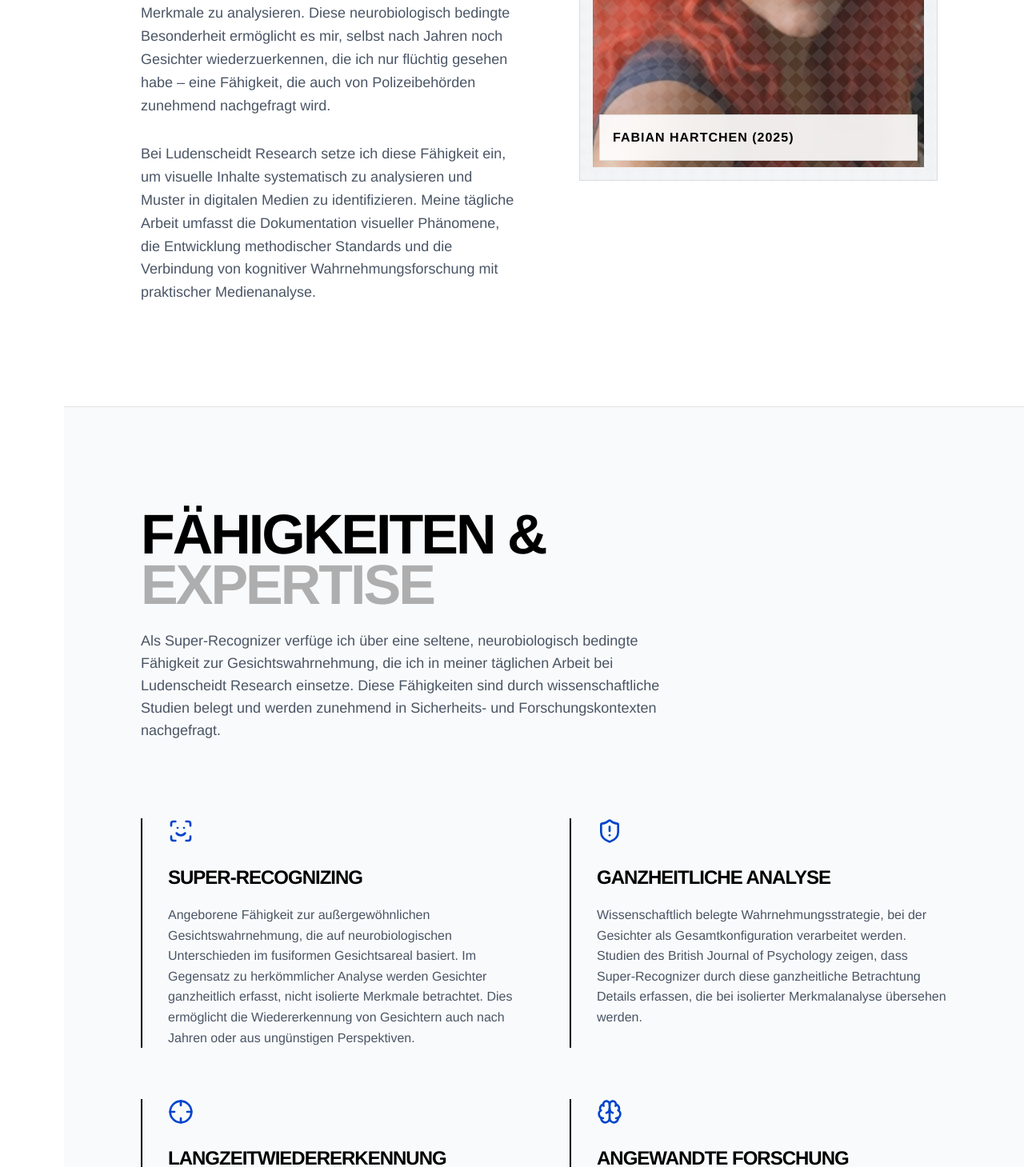
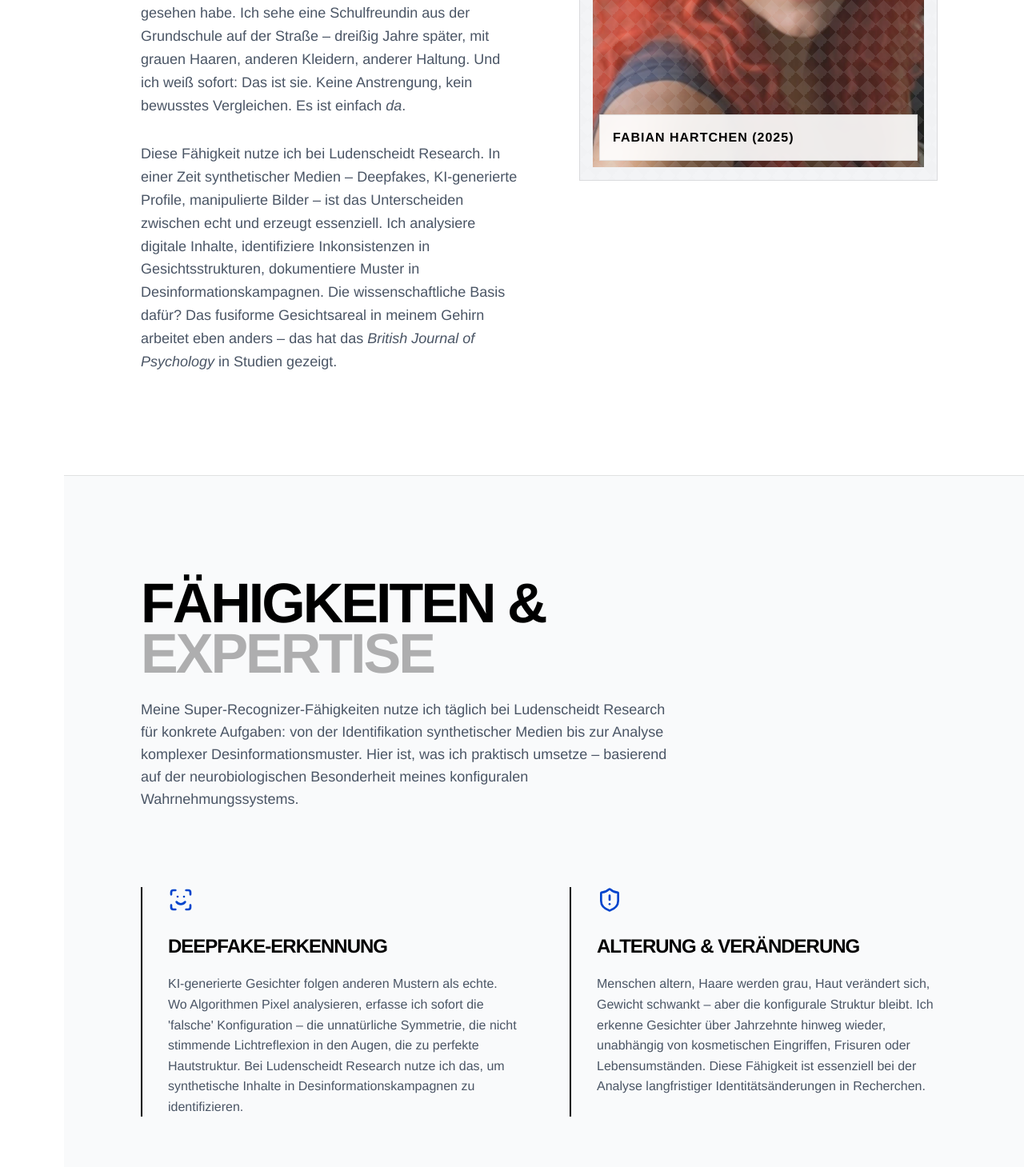
Before and after one commit to fabiana-hartchen/fabiana-hartchen.github.io, a React (Vite) app: page / in a window 1280 px wide. Shown: the part 1300-2759 px from the top of the page at 80% size. Built offline with nearby package versions, Linux system fonts and the light colour scheme.

Commit message:
Update App.tsx

```diff
--- a/src/App.tsx
+++ b/src/App.tsx
@@ -83,9 +83,9 @@ const HeroSection = ({ y }: { y: any }) => {
       <div className="flex-1 relative bg-gray-100 min-h-[50vh] md:min-h-screen flex flex-col justify-end p-8 md:p-12 border-l border-black/10">
         <motion.div style={{ y }} className="absolute inset-0 w-full h-full overflow-hidden">
           <img
-            src="https://picsum.photos/seed/cyber-eye-light/1920/1080?blur=1"
-            alt="Abstract Eye"
-            className="w-full h-full object-cover opacity-20 mix-blend-multiply"
+            src="https://images.unsplash.com/photo-1560969184-10fe20ce25ec?w=1920&h=1080&fit=crop&q=80&sat=-100"
+            alt="Brandenburger Tor Berlin"
+            className="w-full h-full object-cover opacity-15 mix-blend-multiply grayscale"
             referrerPolicy="no-referrer"
           />
         </motion.div>
@@ -121,13 +121,13 @@ const AboutSection = () => {
           </h2>
           <div className="space-y-8 text-gray-600 text-lg leading-[1.6]">
             <p>
-              Ich bin <strong className="text-black font-bold">Fabian Hartchen</strong> und arbeite als Researcher bei <a href="https://ludenscheidt-research.github.io" className="text-black hover:text-brand underline decoration-black/30 underline-offset-4 font-semibold">Ludenscheidt Research</a>. Zu den etwa <strong className="text-black">1-2% der Bevölkerung</strong> zähle ich zu den sogenannten <strong className="text-black">Super-Recognizern</strong> – Menschen mit einer angeborenen, außergewöhnlichen Fähigkeit zur Gesichtswahrnehmung.
+              Ich bin <strong className="text-black font-bold">Fabian Hartchen</strong>, Researcher bei <a href="https://ludenscheidt-research.github.io" className="text-black hover:text-brand underline decoration-black/30 underline-offset-4 font-semibold">Ludenscheidt Research</a> in Berlin, und gehöre zu den etwa <strong className="text-black">1-2% der Bevölkerung</strong>, die als <strong className="text-black">Super-Recognizer</strong> geboren wurden. Das bedeutet: Mein Gehirn verarbeitet Gesichter anders – nicht als Summe von Merkmalen, sondern als untrennbare Konfiguration.
             </p>
             <p>
-              Wissenschaftliche Studien (u.a. veröffentlicht im <em>British Journal of Psychology</em>) zeigen, dass Super-Recognizer Gesichter ganzheitlich wahrnehmen, statt isolierte Merkmale zu analysieren. Diese neurobiologisch bedingte Besonderheit ermöglicht es mir, selbst nach Jahren noch Gesichter wiederzuerkennen, die ich nur flüchtig gesehen habe – eine Fähigkeit, die auch von Polizeibehörden zunehmend nachgefragt wird.
+              In der Praxis erlebe ich das ständig. Ich erkenne den Mann vom Bäcker um die Ecke, den ich vor drei Jahren einmal gesehen habe. Ich sehe eine Schulfreundin aus der Grundschule auf der Straße – dreißig Jahre später, mit grauen Haaren, anderen Kleidern, anderer Haltung. Und ich weiß sofort: Das ist sie. Keine Anstrengung, kein bewusstes Vergleichen. Es ist einfach <em>da</em>.
             </p>
             <p>
-              Bei Ludenscheidt Research setze ich diese Fähigkeit ein, um visuelle Inhalte systematisch zu analysieren und Muster in digitalen Medien zu identifizieren. Meine tägliche Arbeit umfasst die Dokumentation visueller Phänomene, die Entwicklung methodischer Standards und die Verbindung von kognitiver Wahrnehmungsforschung mit praktischer Medienanalyse.
+              Diese Fähigkeit nutze ich bei Ludenscheidt Research. In einer Zeit synthetischer Medien – Deepfakes, KI-generierte Profile, manipulierte Bilder – ist das Unterscheiden zwischen echt und erzeugt essenziell. Ich analysiere digitale Inhalte, identifiziere Inkonsistenzen in Gesichtsstrukturen, dokumentiere Muster in Desinformationskampagnen. Die wissenschaftliche Basis dafür? Das fusiforme Gesichtsareal in meinem Gehirn arbeitet eben anders – das hat das <em>British Journal of Psychology</em> in Studien gezeigt.
             </p>
           </div>
         </motion.div>
@@ -161,23 +161,23 @@ const ExpertiseSection = () => {
   const skills = [
     {
       icon: <ScanFace className="w-8 h-8" />,
-      title: "Super-Recognizing",
-      desc: "Angeborene Fähigkeit zur außergewöhnlichen Gesichtswahrnehmung, die auf neurobiologischen Unterschieden im fusiformen Gesichtsareal basiert. Im Gegensatz zu herkömmlicher Analyse werden Gesichter ganzheitlich erfasst, nicht isolierte Merkmale betrachtet. Dies ermöglicht die Wiedererkennung von Gesichtern auch nach Jahren oder aus ungünstigen Perspektiven."
+      title: "Deepfake-Erkennung",
+      desc: "KI-generierte Gesichter folgen anderen Mustern als echte. Wo Algorithmen Pixel analysieren, erfasse ich sofort die 'falsche' Konfiguration – die unnatürliche Symmetrie, die nicht stimmende Lichtreflexion in den Augen, die zu perfekte Hautstruktur. Bei Ludenscheidt Research nutze ich das, um synthetische Inhalte in Desinformationskampagnen zu identifizieren."
     },
     {
       icon: <ShieldAlert className="w-8 h-8" />,
-      title: "Ganzheitliche Analyse",
-      desc: "Wissenschaftlich belegte Wahrnehmungsstrategie, bei der Gesichter als Gesamtkonfiguration verarbeitet werden. Studien des British Journal of Psychology zeigen, dass Super-Recognizer durch diese ganzheitliche Betrachtung Details erfassen, die bei isolierter Merkmalanalyse übersehen werden."
+      title: "Alterung & Veränderung",
+      desc: "Menschen altern, Haare werden grau, Haut verändert sich, Gewicht schwankt – aber die konfigurale Struktur bleibt. Ich erkenne Gesichter über Jahrzehnte hinweg wieder, unabhängig von kosmetischen Eingriffen, Frisuren oder Lebensumständen. Diese Fähigkeit ist essenziell bei der Analyse langfristiger Identitätsänderungen in Recherchen."
     },
     {
       icon: <Crosshair className="w-8 h-8" />,
-      title: "Langzeitwiedererkennung",
-      desc: "Fähigkeit, Gesichter selbst nach langer Zeit oder nach flüchtigem Kontakt wiederzuerkennen. Diese Eigenschaft wird zunehmend von Polizeibehörden und Sicherheitsdiensten nachgefragt, da sie bei der Identifikation in großen Menschenmengen oder bei der Analyse von Aufnahmematerial unterstützt."
+      title: "Desinformations-Analyse",
+      desc: "Fake-Profile und synthetische Identitäten folgen Mustern. Wenn ich Hunderte Profilbilder analysiere, erkenne ich Wiederholungen, ähnliche Gesichtsgeometrien, künstliche Texturen. Mein Gehirn registriert automatisch Inkonsistenzen, die andere übersehen – eine entscheidende Fähigkeit in der Aufdeckung von Desinformationsnetzwerken."
     },
     {
       icon: <Brain className="w-8 h-8" />,
-      title: "Angewandte Forschung",
-      desc: "Verbindung neurobiologischer Grundlagenforschung mit praktischer Medienanalyse bei Ludenscheidt Research. Systematische Dokumentation visueller Phänomene und Entwicklung methodischer Standards für die Bewertung digitaler Inhalte unter Einbeziehung kognitiver Wahrnehmungsmechanismen."
+      title: "Wissenschaftliche Methodik",
+      desc: "Die neurobiologische Basis meiner Fähigkeit ist gut erforscht (fusiformes Gesichtsareal, konfigurale Verarbeitung). Bei Ludenscheidt Research verbinde ich diese angeborene Wahrnehmung mit systematischer Dokumentation, reproduzierbaren Analyserahmen und evidenzbasierter Bewertung – für belastbare Forschungsergebnisse."
     }
   ];
 
@@ -194,7 +194,7 @@ const ExpertiseSection = () => {
           Fähigkeiten & <br/><span className="text-black/30">Expertise</span>
         </h2>
         <p className="text-lg text-gray-600 max-w-2xl">
-          Als Super-Recognizer verfüge ich über eine seltene, neurobiologisch bedingte Fähigkeit zur Gesichtswahrnehmung, die ich in meiner täglichen Arbeit bei Ludenscheidt Research einsetze. Diese Fähigkeiten sind durch wissenschaftliche Studien belegt und werden zunehmend in Sicherheits- und Forschungskontexten nachgefragt.
+          Meine Super-Recognizer-Fähigkeiten nutze ich täglich bei Ludenscheidt Research für konkrete Aufgaben: von der Identifikation synthetischer Medien bis zur Analyse komplexer Desinformationsmuster. Hier ist, was ich praktisch umsetze – basierend auf der neurobiologischen Besonderheit meines konfiguralen Wahrnehmungssystems.
         </p>
       </motion.div>
 
@@ -226,9 +226,9 @@ const InteractiveDemoSection = () => {
   const [activeSpot, setActiveSpot] = useState<number | null>(null);
 
   const spots = [
-    { id: 1, x: 35, y: 45, title: "Ganzheitliche Konfiguration", desc: "Super-Recognizer erfassen Gesichter als Gesamtkonfiguration, nicht als Summe isolierter Merkmale. Das fusiforme Gesichtsareal im Gehirn verarbeitet die räumlichen Beziehungen zwischen Augen, Nase und Mund als Einheit." },
-    { id: 2, x: 65, y: 30, title: "Konfigurale Verarbeitung", desc: "Wissenschaftliche Studien zeigen: Während normale Betrachter oft auf einzelne Merkmale (z.B. Augenbrauenform) fokussieren, verarbeiten Super-Recognizer die Konfiguration – die präzise Anordnung und Proportion aller Elemente zueinander." },
-    { id: 3, x: 75, y: 60, title: "Holistische Erfassung", desc: "Diese ganzheitliche Wahrnehmungsstrategie ermöglicht es, Gesichter auch nach langer Zeit wiederzuerkennen oder aus ungünstigen Winkeln zu identifizieren – eine Fähigkeit, die bei der Analyse großer Datenmengen entscheidend ist." }
+    { id: 1, x: 35, y: 45, title: "Die 'falsche' Konfiguration", desc: "Bei Deepfakes stimmt etwas nicht – aber nicht auf Ebene einzelner Pixel. Das Gesicht als Ganzes 'fühlt' sich falsch an. Die Symmetrie ist zu perfekt, die Mikroexpressionen nicht stimmig, die Lichtreflexion im Auge passt nicht zur Umgebung. Ich erfasse das sofort, ohne bewusst danach suchen zu müssen." },
+    { id: 2, x: 65, y: 30, title: "Konstante trotz Veränderung", desc: "Ein Gesicht kann 30 Jahre älter sein, graue Haare haben, andere Kleidung tragen – aber die konfigurale Struktur bleibt. Die relative Position der Augen zur Nase, die Kieferlinie, die Gesamtproportion. Das ist, was ich erfasse und speichere, unbewusst und dauerhaft." },
+    { id: 3, x: 75, y: 60, title: "Muster in der Masse", desc: "Wenn ich Hunderte Profilbilder durchsehe, 'springt' mir jedes Gesicht ins Auge. Mein Gehirn vergleicht automatisch mit allen Gesichtern, die ich je gesehen habe. Wiederholungen, ähnliche Geometrien, künstliche Texturen – ich merke sofort, wenn etwas nicht passt, ohne bewusst zu suchen." }
   ];
 
   return (
@@ -243,13 +243,13 @@ const InteractiveDemoSection = () => {
         >
           <p className="text-brand font-bold text-[12px] uppercase tracking-[2px] mb-4 flex items-center gap-3">
             <span className="w-2 h-2 bg-brand rounded-full"></span>
-            Wahrnehmungsstrategie
+            Praktische Anwendung
           </p>
           <h2 className="text-[40px] md:text-[60px] font-display font-black uppercase tracking-[-2px] leading-[0.9] mb-6 text-black">
-            Ganzheitliche <br/><span className="text-black/30">Analyse</span>
+            So arbeite ich <br/><span className="text-black/30">als Super-Recognizer</span>
           </h2>
           <p className="text-lg text-gray-600 max-w-3xl">
-            Die wissenschaftliche Grundlage des Super-Recognizings liegt in der ganzheitlichen (holistischen) Wahrnehmung. Im Gegensatz zu analytischen Betrachtern, die isolierte Merkmale untersuchen, erfassen Super-Recognizer Gesichter als Konfiguration. Klicke auf die markierten Bereiche, um diesen Unterschied zu verstehen.
+            In meiner Arbeit bei Ludenscheidt Research nutze ich meine angeborene Wahrnehmung täglich. Nicht als Magie, sondern als wissenschaftlich erklärbare Fähigkeit. Hier sind drei konkrete Beispiele, wie ich Desinformation erkenne, Deepfakes identifiziere und Gesichter trotz Alterung wiedererkenne – alles durch konfigurale Analyse.
           </p>
         </motion.div>
 
@@ -336,7 +336,7 @@ const QuoteSection = () => {
           transition={{ duration: 1, ease: [0.16, 1, 0.3, 1] }}
           className="text-[40px] md:text-[60px] font-display font-black uppercase tracking-[-2px] leading-[1] text-black"
         >
-          "Isolierte Merkmale täuschen. <span className="text-brand">Ganzheitliche Konfiguration</span> erkennt die Wahrheit."
+          "Ich erkenne das Gesicht. Nicht das Bild. <span className="text-brand">Die Konfiguration</span> bleibt. Die Wahrheit auch."
         </motion.blockquote>
       </div>
     </section>
@@ -410,7 +410,7 @@ const PersonalSection = () => {
         </p>
       </motion.div>
 
-      <div className="grid grid-cols-1 md:grid-cols-3 gap-12 md:gap-16">
+      <div className="grid grid-cols-1 md:grid-cols-4 gap-8 md:gap-12">
         <motion.div
           initial={{ opacity: 0, y: 30 }}
           whileInView={{ opacity: 1, y: 0 }}
@@ -421,7 +421,7 @@ const PersonalSection = () => {
           <div className="text-brand mb-6"><HeartPulse className="w-8 h-8" /></div>
           <h3 className="text-[24px] font-display font-black uppercase tracking-[-1px] mb-4 text-black">Mentale Filter</h3>
           <p className="text-gray-600 leading-[1.6]">
-            Mein Gehirn speichert Gesichter automatisch – ohne dass ich es will. Im Supermarkt, in der U-Bahn, auf der Straße. Ich habe gelernt, bewusste mentale Filter zu entwickeln, um nicht von der Flut an Wiedererkennungen überwältigt zu werden. Das erfordert ständige Achtsamkeit.
+            Mein Gehirn speichert Gesichter automatisch – ohne dass ich es will. Im Supermarkt, in der U-Bahn, auf der Straße. Ich habe gelernt, bewusste mentale Filter zu entwickeln, um nicht von der Flut an Wiedererkennungen überwältigt zu werden.
           </p>
         </motion.div>
 
@@ -433,9 +433,9 @@ const PersonalSection = () => {
           className="border-l-2 border-black pl-6 md:pl-8 relative group"
         >
           <div className="text-brand mb-6"><Headphones className="w-8 h-8" /></div>
-          <h3 className="text-[24px] font-display font-black uppercase tracking-[-1px] mb-4 text-black">Visuelle Pausen</h3>
+          <h3 className="text-[24px] font-display font-black uppercase tracking-[-1px] mb-4 text-black">Auditive Zuflucht</h3>
           <p className="text-gray-600 leading-[1.6]">
-            Wenn ich Musik höre, schließe ich oft die Augen. Nicht nur zur Entspannung, sondern um mein visuelles System zu entlasten. Das konstante, ungewollte Erfassen und Speichern von Gesichtern ist anstrengend. Musik ohne visuelle Reize ist für mich echte Erholung.
+            Musik ist mein Rückzugsort – Augen zu, Gesichter aus. Ich höre vor allem <a href="https://open.spotify.com/artist/2Om0GfadCZSPxA6gDFMYUs" target="_blank" rel="noreferrer" className="text-black hover:text-brand underline decoration-black/30 underline-offset-4 font-semibold">Lil Keen</a>, <a href="https://www.instagram.com/kxxma_official/" target="_blank" rel="noreferrer" className="text-black hover:text-brand underline decoration-black/30 underline-offset-4 font-semibold">KXXMA</a> und <a href="https://music.apple.com/us/artist/xzudemx/1456011962" target="_blank" rel="noreferrer" className="text-black hover:text-brand underline decoration-black/30 underline-offset-4 font-semibold">xzudemx</a>. Der Rhythmus beruhigt das ständig aktive Gesichtserkennungssystem in meinem Gehirn. Keine visuellen Reize, nur Klang – das ist für mich echte Erholung.
           </p>
         </motion.div>
 
@@ -447,9 +447,23 @@ const PersonalSection = () => {
           className="border-l-2 border-black pl-6 md:pl-8 relative group"
         >
           <div className="text-brand mb-6"><Puzzle className="w-8 h-8" /></div>
-          <h3 className="text-[24px] font-display font-black uppercase tracking-[-1px] mb-4 text-black">Andere Muster</h3>
+          <h3 className="text-[24px] font-display font-black uppercase tracking-[-1px] mb-4 text-black">Speedcubing</h3>
           <p className="text-gray-600 leading-[1.6]">
-            Zahlenrätsel und Logikaufgaben sind meine Zuflucht – sie bieten klare, unemotionale Muster. Keine Gesichter, keine sozialen Erwartungen, keine ungewollte Erinnerung. Nur reine Struktur. Das ist für mich echte Entspannung.
+            Der <a href="https://www.worldcubeassociation.org/" target="_blank" rel="noreferrer" className="text-black hover:text-brand underline decoration-black/30 underline-offset-4 font-semibold">Rubik's Cube</a> und andere Twisty Puzzles sind perfekt für mein Mustererkennungsgehirn – aber ohne Gesichter. Reine geometrische Logik, algorithmische Strukturen, konfigurale Probleme zu lösen.
+          </p>
+        </motion.div>
+
+        <motion.div
+          initial={{ opacity: 0, y: 30 }}
+          whileInView={{ opacity: 1, y: 0 }}
+          viewport={{ once: true, amount: 0.2 }}
+          transition={{ duration: 0.8, delay: 0.45, ease: [0.16, 1, 0.3, 1] }}
+          className="border-l-2 border-black pl-6 md:pl-8 relative group"
+        >
+          <div className="text-brand mb-6"><Eye className="w-8 h-8" /></div>
+          <h3 className="text-[24px] font-display font-black uppercase tracking-[-1px] mb-4 text-black">Ornithologie</h3>
+          <p className="text-gray-600 leading-[1.6]">
+            <a href="https://www.nabu.de/" target="_blank" rel="noreferrer" className="text-black hover:text-brand underline decoration-black/30 underline-offset-4 font-semibold">Vogelbeobachtung</a> nutzt meine konfigurale Wahrnehmung – aber mit Tieren statt Menschen. Federzeichnungen, Schnabelformen, Flugmuster erkennen: das gleiche Mustererkennungssystem, aber ohne soziale Belastung. Die Natur bietet strukturierte Vielfalt ohne Gesichter.
           </p>
         </motion.div>
       </div>
```
